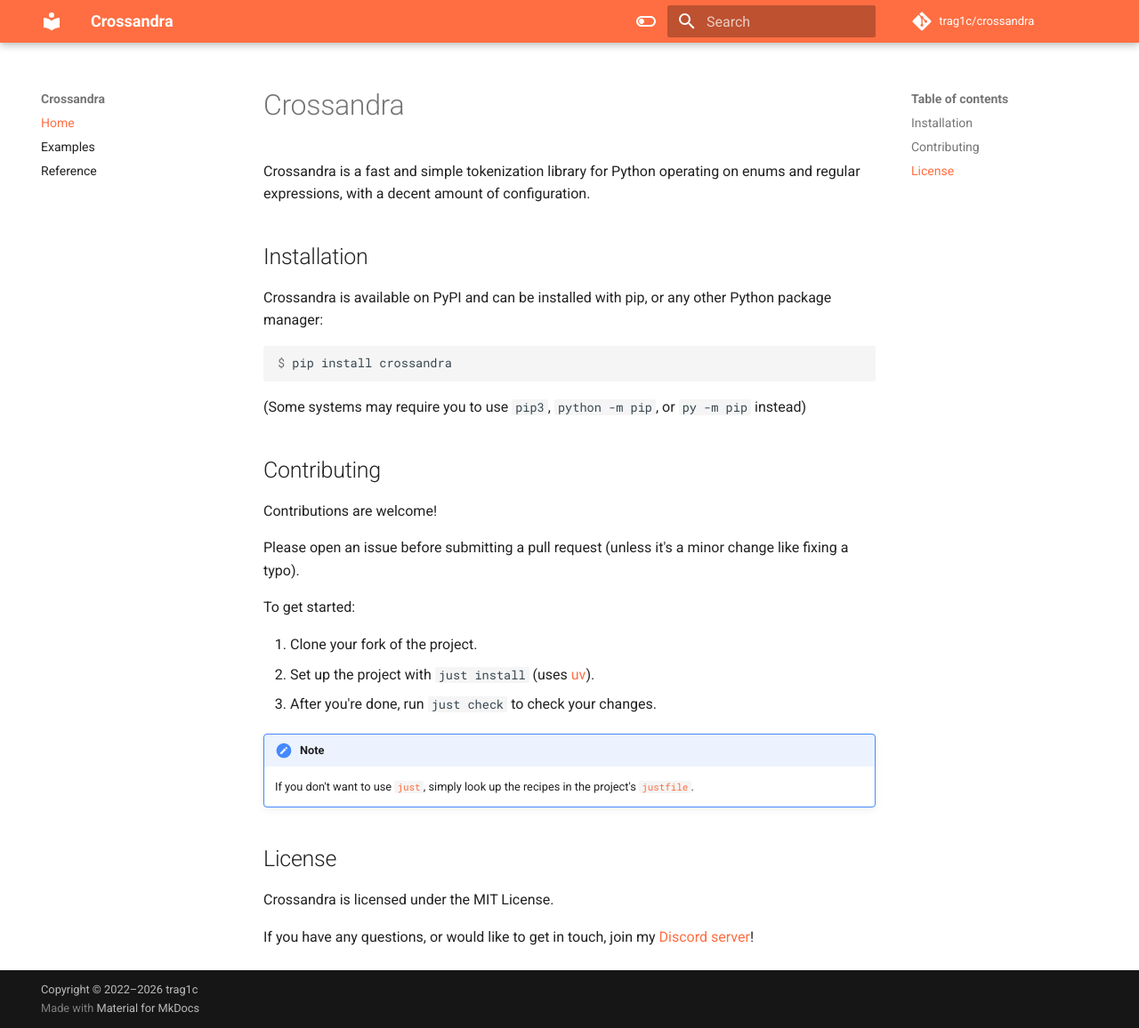
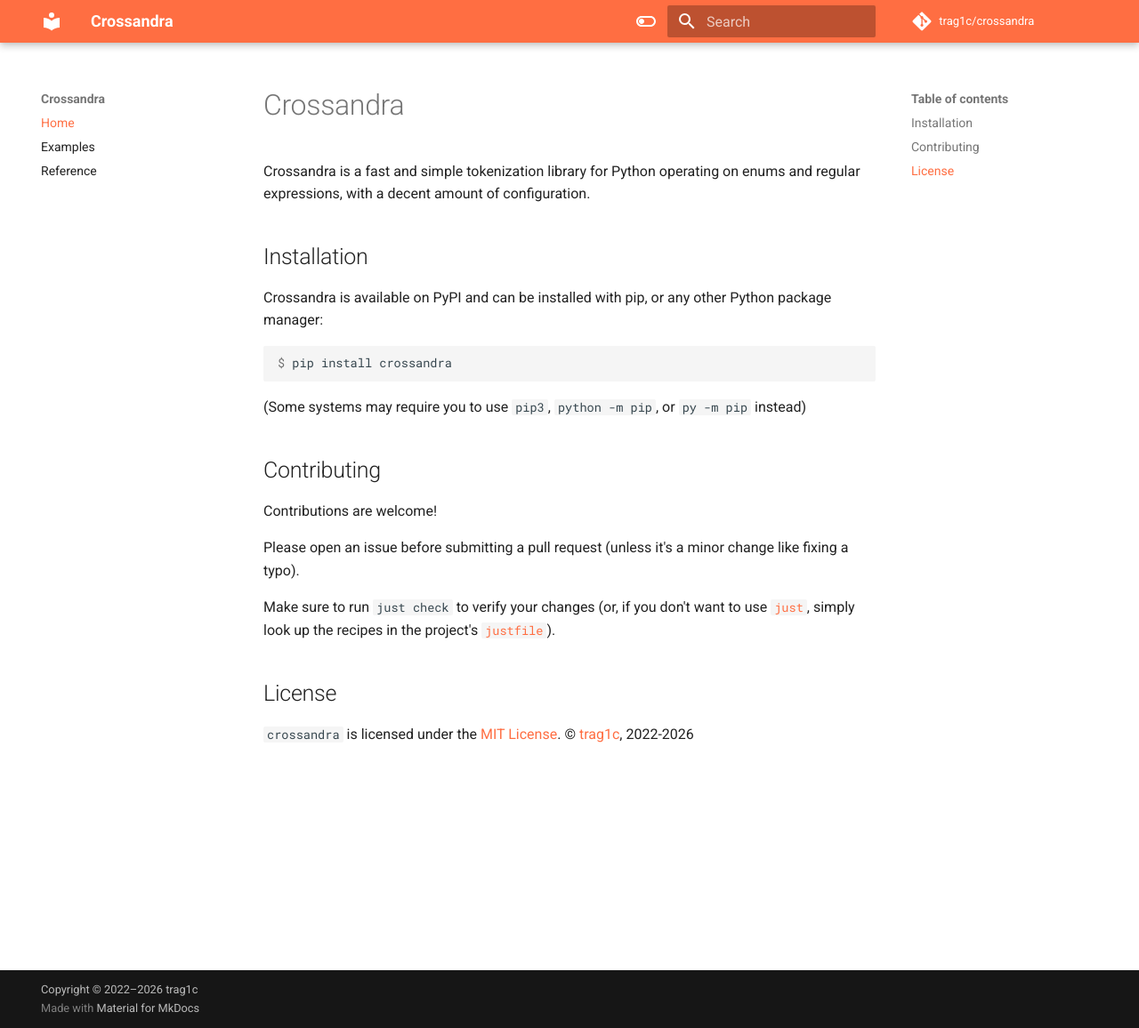
Before and after one commit to trag1c/crossandra, an MkDocs documentation site: the page built from docs/index.md, in a window 1280 px wide and 1156 px high. Shown: the whole window at 89% size. Built offline with MkDocs 1.6.1 and Material for MkDocs 9.7.7, drawn with Linux system fonts in a browser that asks for light colours; comment, search, counter and statistics services are not loaded; the version menu is left out.

Commit message:
update contrib section

```diff
--- a/docs/index.md
+++ b/docs/index.md
@@ -18,23 +18,15 @@
 Please open an issue before submitting a pull request (unless it's a minor
 change like fixing a typo).
 
-To get started:
-
-1. Clone your fork of the project.
-2. Set up the project with `just install` (uses [uv]).
-3. After you're done, run `just check` to check your changes.
-
-!!! note
-    If you don't want to use [`just`][just], simply look up the recipes
-    in the project's [`justfile`][justfile].
+Make sure to run `just check` to verify your changes (or, if you don't want to
+use [`just`][just], simply look up the recipes in the project's
+[`justfile`][justfile]).
 
 ## License
-Crossandra is licensed under the MIT License.
+`crossandra` is licensed under the [MIT License].
+© [trag1c], 2022-2026
 
-If you have any questions, or would like to get in touch, join my
-[Discord server]!
-
-[Discord server]: https://discord.gg/C8QE5tVQEq
 [just]: https://github.com/casey/just
 [justfile]: https://github.com/trag1c/crossandra/blob/main/justfile
-[uv]: https://github.com/astral-sh/uv
+[MIT License]: https://opensource.org/license/mit
+[trag1c]: https://github.com/trag1c
```
Also changed, not shown: README.md (+7 -15 lines).
